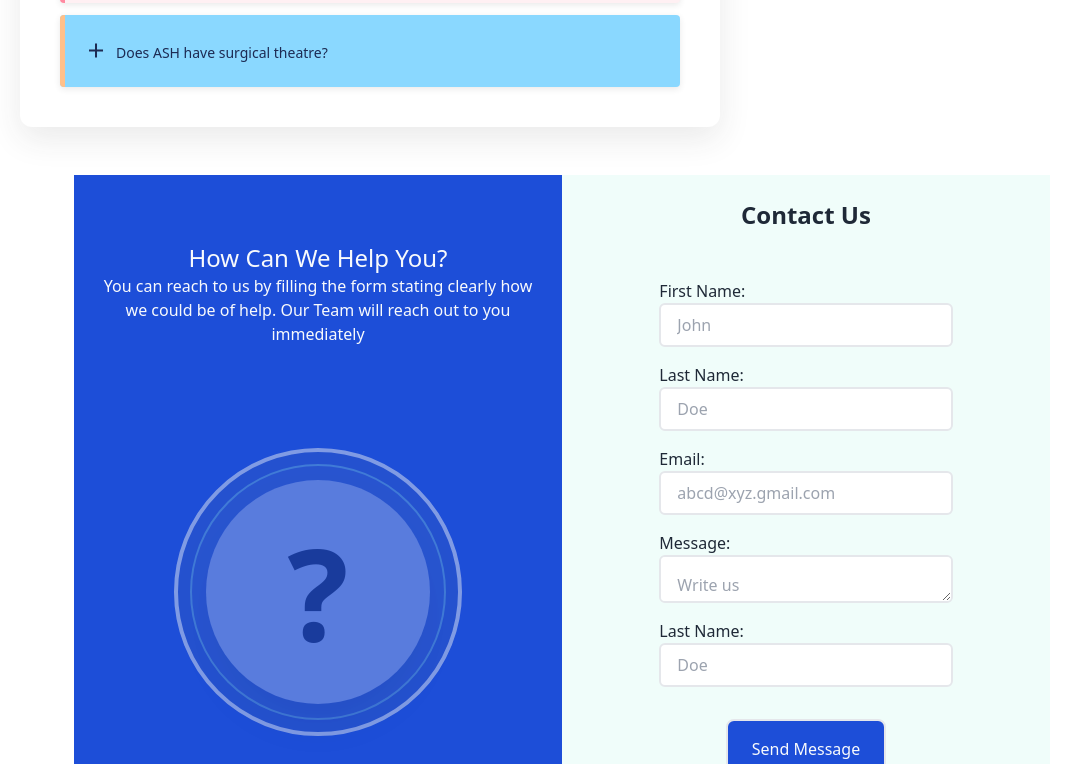
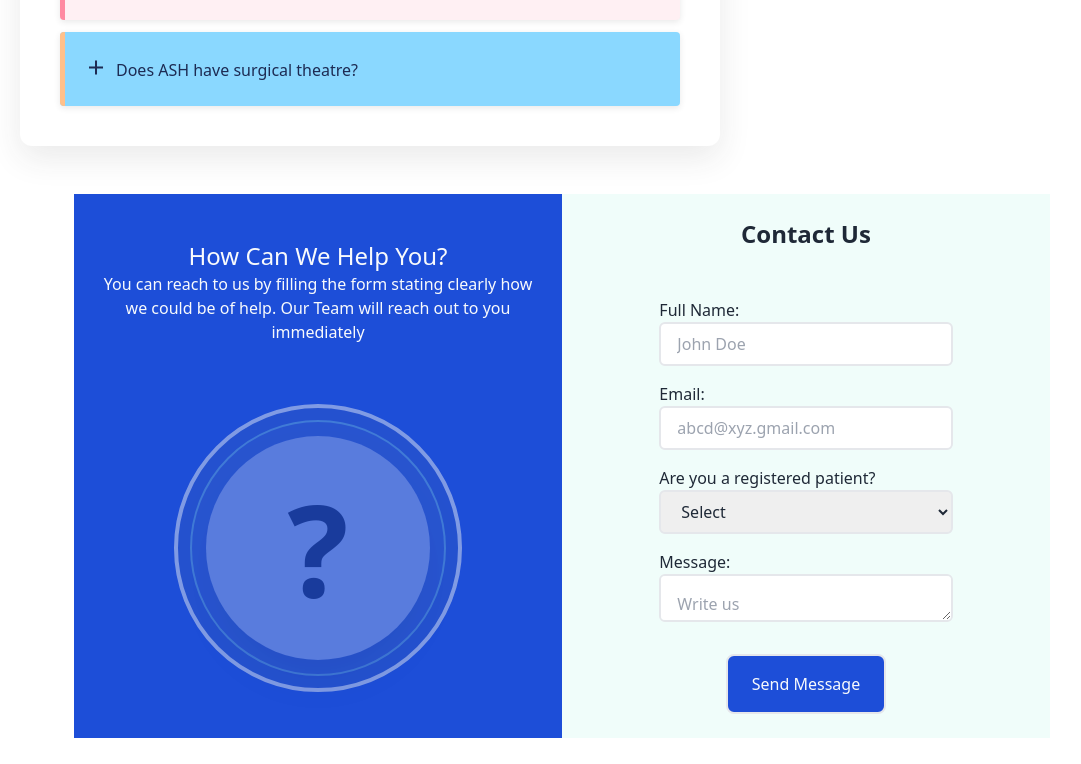
Before and after one commit to WaleBnji/AlphaSpecialistHospital, a website: page index.html in a window 1280 px wide. Shown: the part 6577-7341 px from the top of the page, without its empty margins (78-1159 px from the left). Drawn offline with nearby package versions, Linux system fonts and the light colour scheme.

Commit message:
Latest commit

```diff
--- a/index.html
+++ b/index.html
@@ -1192,27 +1192,16 @@
             <div class="flex flex-col mb-4 md:items-start text-gray-800 w-full md:w-2/3 mx-auto">
               <!--  -->
               <div class="">
-                <label for="name" class="pb-2 md:text-md">First Name:</label>
+                <label for="name" class="pb-2 md:text-md">Full Name:</label>
               </div>
               <div class="w-full">
-                <input type="text" id="name" name="Name" required placeholder="John" class="w-full block  py-2 px-4 rounded-md border-2 focus:outline-blue-500 valid:outline-blue-500 invalid:outline-red-500 ">
+                <input type="text" id="name" name="Name" required placeholder="John Doe" class="w-full block  py-2 px-4 rounded-md border-2 focus:outline-blue-500 valid:outline-blue-500 invalid:outline-red-500 ">
                 <span class="hidden text-sm text-rose-300">Error! Input not correct</span>
                 <span class="hidden text-sm text-green-300">Thank You</span>
               </div>
             </div>
+
             <!-- Detail 2 -->
-            <div class="flex flex-col mb-4 md:items-start text-gray-800 w-full md:w-2/3 mx-auto">
-              <!--  -->
-              <div class="">
-                <label for="name" class="pb-2 md:text-md">Last Name:</label>
-              </div>
-              <div class="w-full ">
-                <input type="text" id="name" name="name" required placeholder="Doe" class="w-full block  py-2 px-4 rounded-md border-2 focus:outline-blue-500 valid:outline-blue-500 invalid:outline-red-500">
-                <span class="hidden text-sm text-rose-300">Error! Input not correct</span>
-                <span class="hidden text-sm text-green-300">Thank You</span>
-              </div>
-            </div>
-            <!-- Detail 3 -->
             <div class="flex flex-col mb-4 md:items-start text-gray-800 w-full md:w-2/3 mx-auto">
               <!--  -->
               <div class="w-full md:w-1/4">
@@ -1222,6 +1211,21 @@
                 <input type="email" id="mail" required name="mail" required placeholder="abcd@xyz.gmail.com" class="w-full block py-2 px-4 rounded-md border-2 focus:outline-blue-500 valid:outline-blue-500 invalid:outline-red-500 ">
                 <span class="hidden text-sm text-rose-300">Error! Input not correct</span>
                 <span class="hidden text-sm text-green-300">Thank You</span>
+              </div>
+            </div>
+             <!-- Detail 3 -->
+             <div class="flex flex-col mb-4 md:items-start text-gray-800 w-full md:w-2/3 mx-auto">
+              <!--  -->
+              <div class="">
+                <label for="frequency" class="pb-2 md:text-md">Are you a registered patient?</label>
+              </div>
+              <div class="w-full ">
+                <select name="frequncy" class='w-full block  py-2 px-4 rounded-md border-2 focus:outline-blue-500 valid:outline-blue-500 invalid:outline-red-500"'>
+                  <option value="null">Select</option>
+                  <option value="yes">Yes</option>
+                  <option value="no">No</option>
+                </select>
+
               </div>
             </div>
             <!-- Detail 4 -->
@@ -1238,18 +1242,7 @@
               </div>
             </div>
 
-            <!-- Detail 2 -->
-            <div class="flex flex-col mb-4 md:items-start text-gray-800 w-full md:w-2/3 mx-auto">
-              <!--  -->
-              <div class="">
-                <label for="name" class="pb-2 md:text-md">Last Name:</label>
-              </div>
-              <div class="w-full ">
-                <input type="text" id="name" name="name" required placeholder="Doe" class="w-full block  py-2 px-4 rounded-md border-2 focus:outline-blue-500 valid:outline-blue-500 invalid:outline-red-500">
-                <span class="hidden text-sm text-rose-300">Error! Input not correct</span>
-                <span class="hidden text-sm text-green-300">Thank You</span>
-              </div>
-            </div>
+
             <div class="">
                 <button type="submit"  class="items-center py-4 px-6 mt-4 bg-blue-700 hover:bg-blue-500 rounded-lg border-2 border-gray-200 text-slate-50">
                   Send Message
```
Also changed, not shown: css/main.css.
